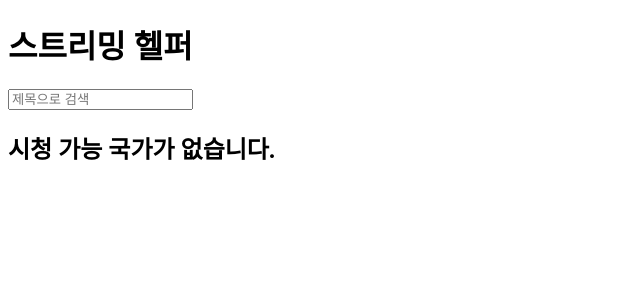
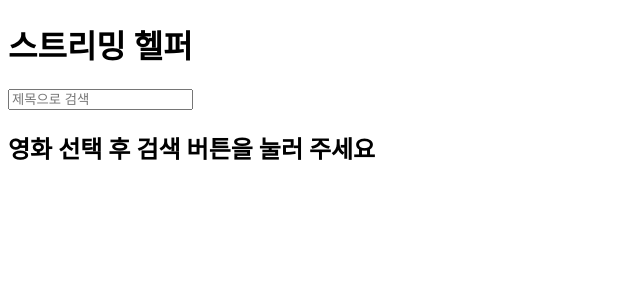
Before and after one commit to JIINSUNG/MyHelper, a Next.js app: page /streaming/StreamingPage in a window 1280 px wide. Shown: the top 300 px of the page, without its empty margins (0-640 px from the left). Built offline with nearby package versions, Linux system fonts and the light colour scheme.

Commit message:
add : 직관적인 사용 설명 추가

```diff
--- a/src/features/streaming/components/StreamingList.tsx
+++ b/src/features/streaming/components/StreamingList.tsx
@@ -68,7 +68,11 @@ const StreamingList: React.FC<StreamingListProps> = ({ className }) => {
 	return (
 		<section className={twMerge('flex flex-col w-full gap-4 px-5', className)}>
 			<h1 className="font-bold text-center">
-				{countries.length > 0 ? '시청 가능 국가' : '시청 가능 국가가 없습니다.'}
+				{!streamingInfo
+					? '영화 선택 후 검색 버튼을 눌러 주세요'
+					: countries.length > 0
+						? '시청 가능 국가'
+						: '시청 가능 국가가 없습니다.'}
 			</h1>
 			{countries.length > 0 && (
 				<ul className="flex flex-col w-full gap-2">
```
